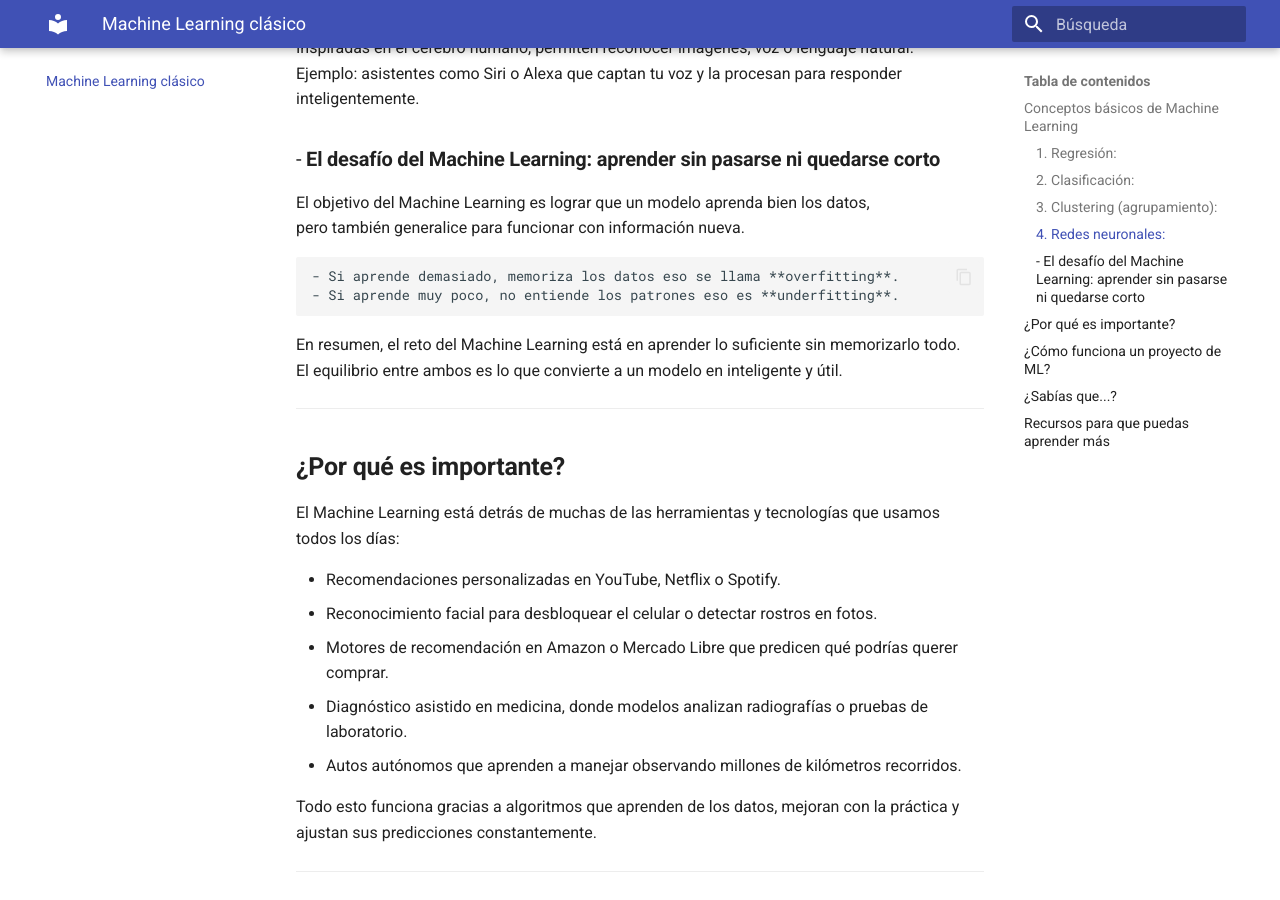
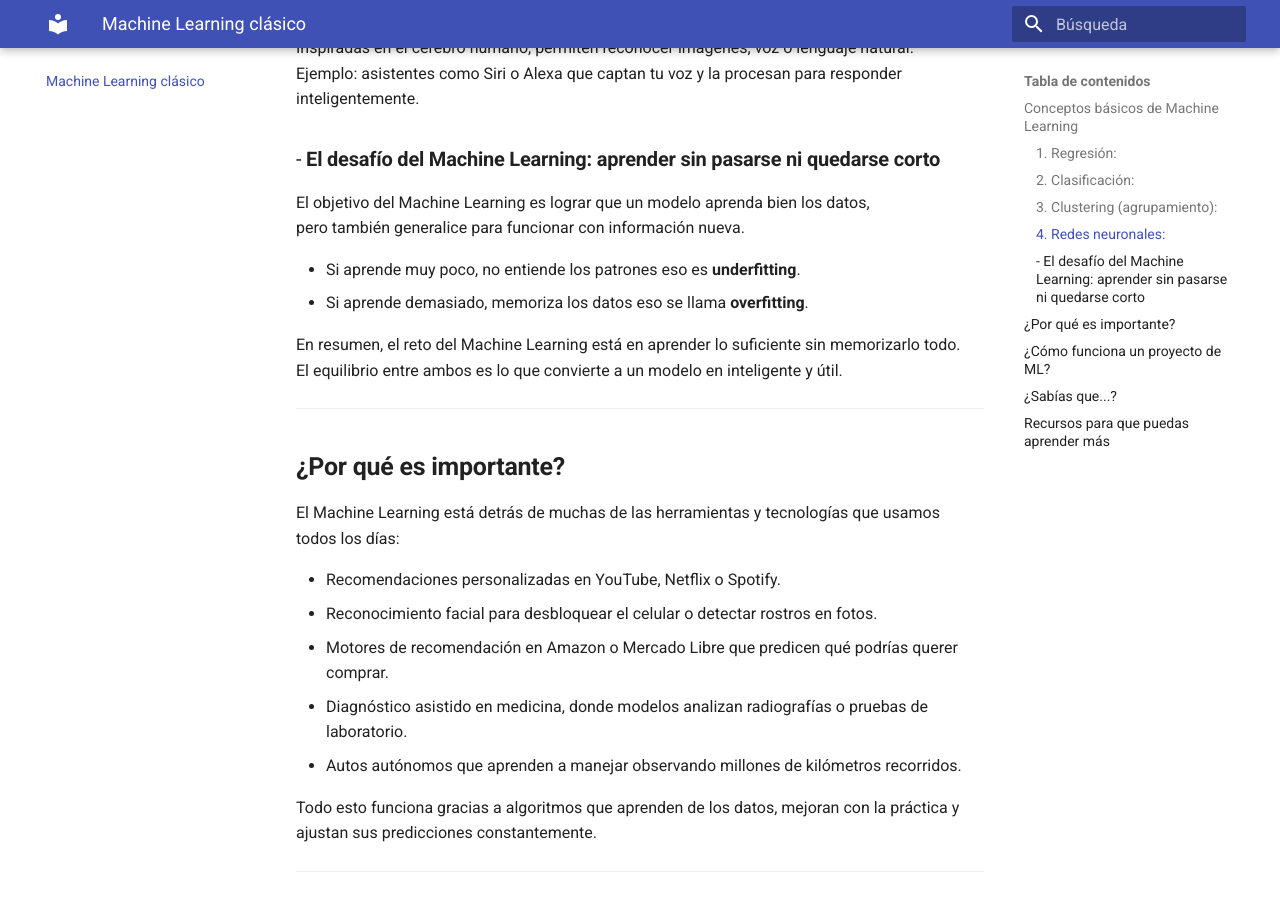
Before and after one commit to jameusk1028/Explorando-el-QML-desde-0, an MkDocs documentation site: the page built from docs/machine_learning.md, in a window 1280 px wide and 900 px high, scrolled down 980 px. Built offline with MkDocs 1.6.1 and Material for MkDocs 9.7.7, drawn with Linux system fonts in a browser that asks for light colours.

```diff
--- a/docs/machine_learning.md
+++ b/docs/machine_learning.md
@@ -33,8 +33,8 @@ Ejemplo: asistentes como Siri o Alexa que captan tu voz y la procesan para respo
 El objetivo del Machine Learning es lograr que un modelo aprenda bien los datos,
 pero también generalice para funcionar con información nueva.
 
-    - Si aprende demasiado, memoriza los datos eso se llama **overfitting**.
-    - Si aprende muy poco, no entiende los patrones eso es **underfitting**.
+  - Si aprende muy poco, no entiende los patrones eso es **underfitting**.
+  - Si aprende demasiado, memoriza los datos eso se llama **overfitting**.
 
 En resumen, el reto del Machine Learning está en aprender lo suficiente sin memorizarlo todo.
 El equilibrio entre ambos es lo que convierte a un modelo en inteligente y útil.
```
